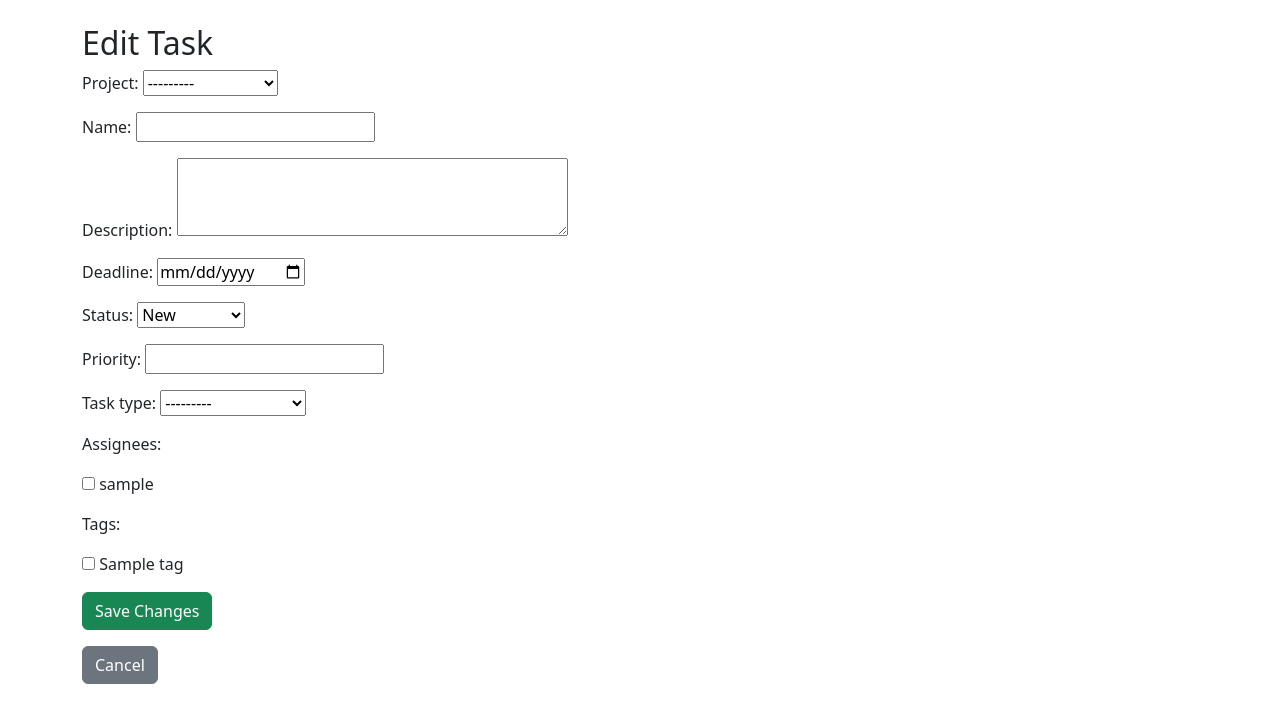
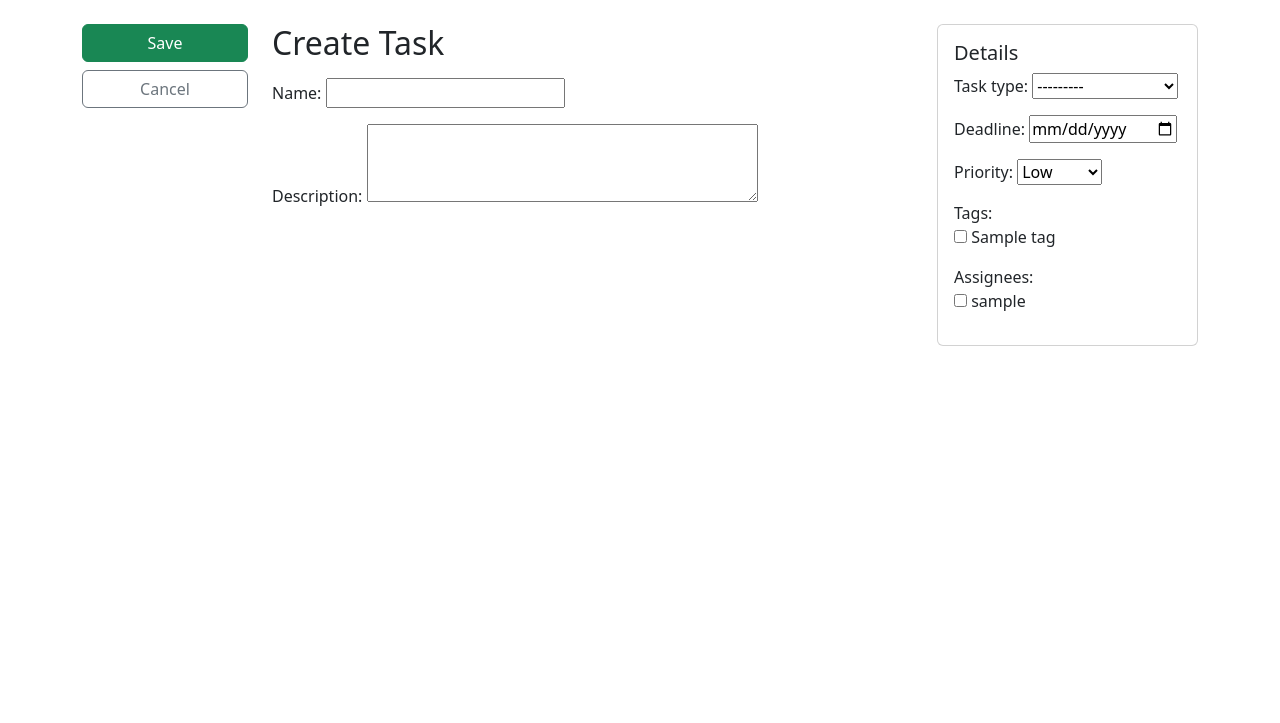
Before and after one commit to d-stegantsev/py-task-manager, a Django app: page /projects/1/tasks/create/ in a window 1280 px wide. Shown: the part 56-779 px from the top of the page. Run offline with Django 5.2, Linux system fonts and the light colour scheme; tables that the repository leaves empty hold one stand-in row (values such as "Sample post").

Commit message:
refactor Create/Edit task pages

```diff
--- a/manager/forms.py
+++ b/manager/forms.py
@@ -16,6 +16,14 @@ class CommentForm(forms.ModelForm):
 
 
 class TaskForm(forms.ModelForm):
+    PRIORITY_CHOICES = [
+        ("Low", "Low"),
+        ("Medium", "Medium"),
+        ("High", "High"),
+    ]
+
+    priority = forms.ChoiceField(choices=PRIORITY_CHOICES)
+
     class Meta:
         model = Task
         fields = [
--- a/manager/views.py
+++ b/manager/views.py
@@ -54,19 +54,27 @@ class TaskDetailView(FormMixin, DetailView):
     def get_context_data(self, **kwargs):
         context = super().get_context_data(**kwargs)
         context["project"] = self.object.project
-        context["form"] = self.get_form()
+        context["form"] = CommentForm()
         context["comments"] = Comment.objects.filter(task=self.object).select_related("created_by").order_by("-created_time")
         return context
 
     def post(self, request, *args, **kwargs):
         self.object = self.get_object()
-        form = self.get_form()
+
+        if "status_update" in request.POST:
+            new_status = request.POST.get("status_update")
+            if new_status in dict(Task.Status.choices):
+                self.object.status = new_status
+                self.object.save()
+            return self.get(request, *args, **kwargs)
+
+        form = CommentForm(request.POST)
         if form.is_valid():
             comment = form.save(commit=False)
             comment.task = self.object
             comment.created_by = self.request.user
             comment.save()
-            return super().form_valid(form)
+            return self.form_valid(form)
         else:
             return self.form_invalid(form)
 
@@ -105,6 +113,7 @@ class TaskCreateView(CreateView):
     def get_context_data(self, **kwargs):
         context = super().get_context_data(**kwargs)
         context["project"] = Project.objects.get(pk=self.kwargs["project_id"])
+        context["task"] = self.object if self.object else Task()
         return context
 
     def get_success_url(self):
@@ -115,6 +124,11 @@ class TaskUpdateView(UpdateView):
     model = Task
     form_class = TaskForm
     template_name = "manager/task_form.html"
+
+    def get_context_data(self, **kwargs):
+        context = super().get_context_data(**kwargs)
+        context["task"] = self.object
+        return context
 
     def get_success_url(self):
         return reverse("manager:task-detail", kwargs={"pk": self.object.pk})
--- a/templates/manager/task_form.html
+++ b/templates/manager/task_form.html
@@ -1,17 +1,69 @@
 {% extends "base.html" %}
 
 {% block content %}
-  <h2>Edit Task</h2>
+  <div class="row">
 
-  <form method="post">
-    {% csrf_token %}
-    {{ form.as_p }}
-    <button type="submit" class="btn btn-success">Save Changes</button>
-  </form>
+    <!-- Ліва колонка: Cancel + Save -->
+    <div class="col-md-2">
+      <button type="submit" form="task-form" class="btn btn-success w-100 mb-2">Save</button>
 
-  {% if task.pk %}
-    <a href="{% url 'manager:task-detail' task.id %}" class="btn btn-secondary mt-3">Cancel</a>
-  {% else %}
-    <a href="{% url 'manager:task-list' project.id %}" class="btn btn-secondary mt-3">Cancel</a>
-  {% endif %}
+      {% if task.pk %}
+        <a href="{% url 'manager:task-detail' task.id %}" class="btn btn-outline-secondary w-100 mb-2">Cancel</a>
+      {% else %}
+        <a href="{% url 'manager:task-list' project.id %}" class="btn btn-outline-secondary w-100 mb-2">Cancel</a>
+      {% endif %}
+    </div>
+
+    <!-- Центр: Назва + опис -->
+    <div class="col-md-7">
+      <h2 class="mb-3">
+        {% if task.pk %}
+          Edit Task
+        {% else %}
+          Create Task
+        {% endif %}
+      </h2>
+
+      <form method="post" id="task-form">
+        {% csrf_token %}
+
+        <div class="mb-3">
+          {{ form.name.label_tag }} {{ form.name }}
+          {% if form.name.errors %}
+            <div class="text-danger">{{ form.name.errors }}</div>{% endif %}
+        </div>
+
+        <div class="mb-3">
+          {{ form.description.label_tag }} {{ form.description }}
+          {% if form.description.errors %}
+            <div class="text-danger">{{ form.description.errors }}</div>{% endif %}
+        </div>
+      </form>
+    </div>
+
+    <!-- Права колонка: поля -->
+    <div class="col-md-3">
+      <div class="card">
+        <div class="card-body">
+          <h5 class="card-title">Details</h5>
+
+          <div class="mb-3">
+            {{ form.task_type.label_tag }} {{ form.task_type }}
+          </div>
+          <div class="mb-3">
+            {{ form.deadline.label_tag }} {{ form.deadline }}
+          </div>
+          <div class="mb-3">
+            {{ form.priority.label_tag }} {{ form.priority }}
+          </div>
+          <div class="mb-3">
+            {{ form.tags.label_tag }} {{ form.tags }}
+          </div>
+          <div class="mb-3">
+            {{ form.assignees.label_tag }} {{ form.assignees }}
+          </div>
+        </div>
+      </div>
+    </div>
+  </div>
 {% endblock %}
```
Also changed, not shown: templates/manager/task_detail.html (+13 -0 lines).
